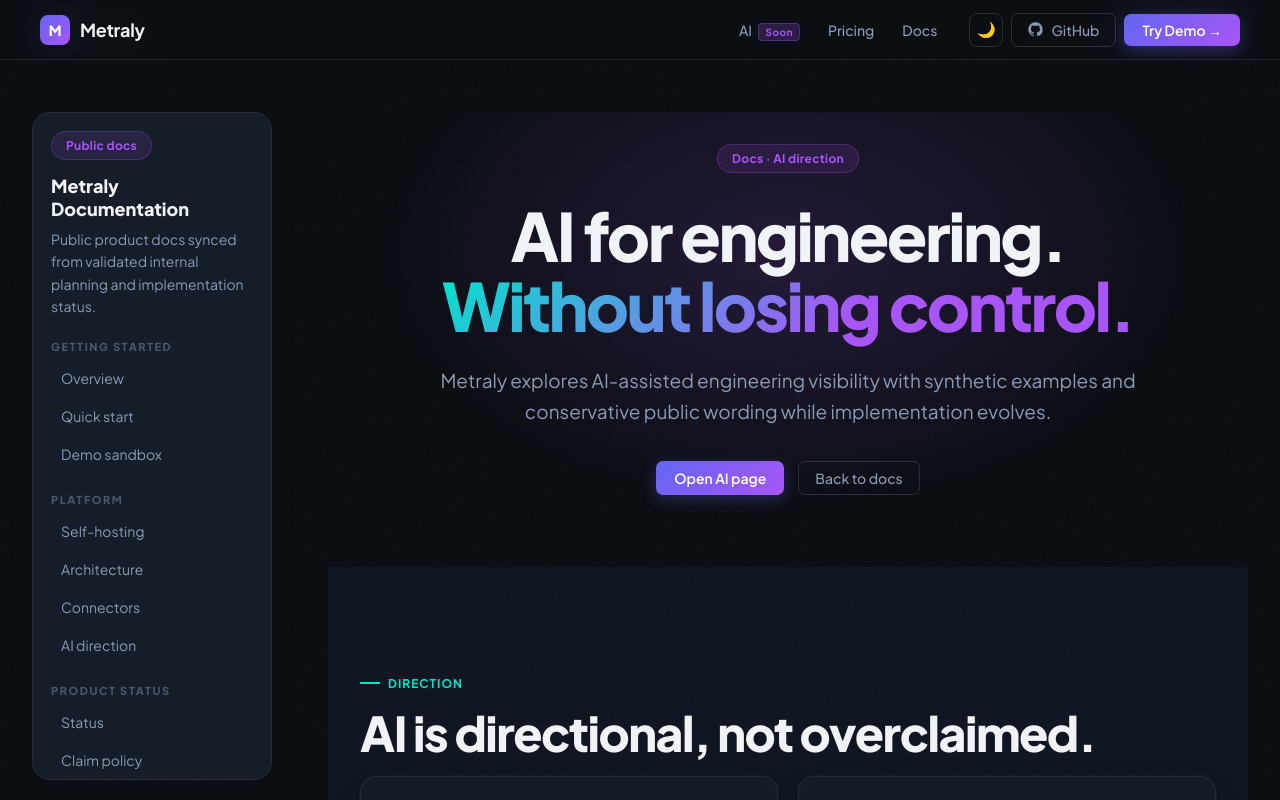
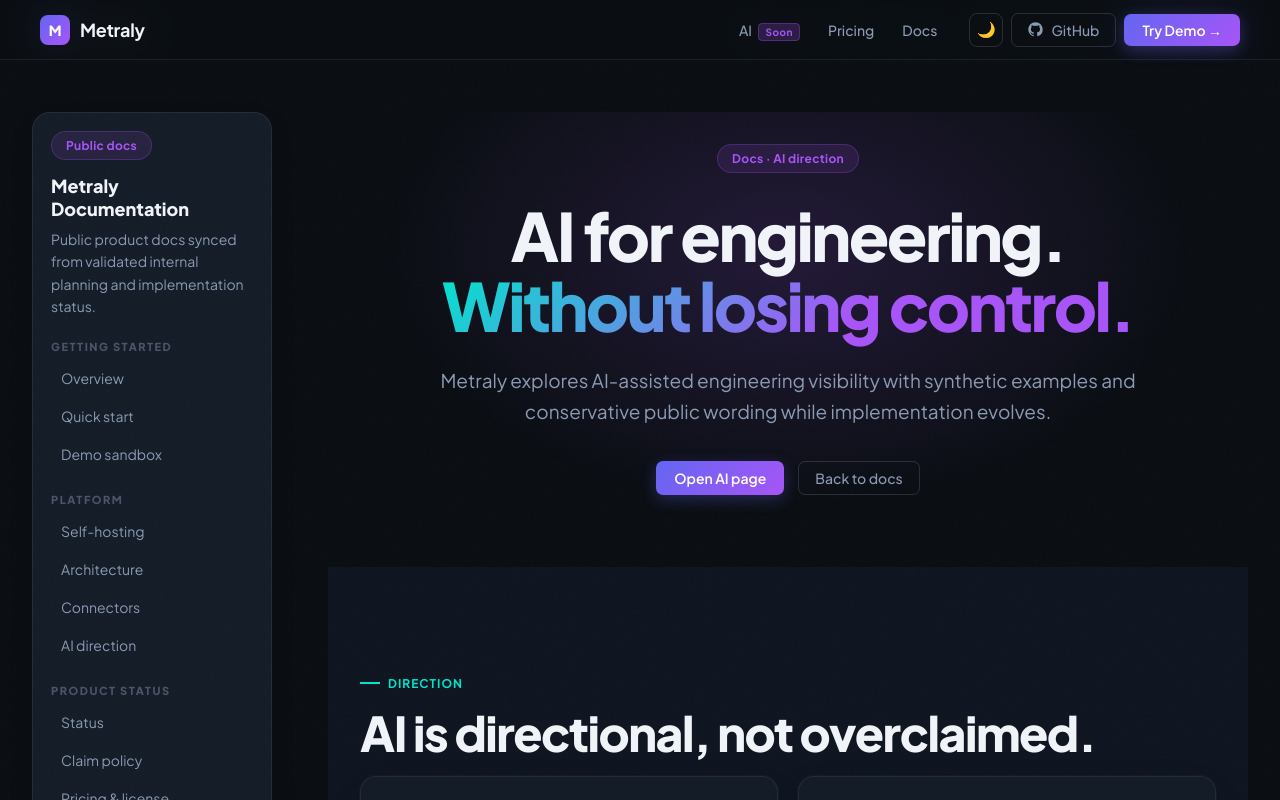
Before and after one commit to getmetraly/website, a Next.js app: page /docs/ai in a window 1280 px wide. Shown: the top 800 px of the page. Built offline with nearby package versions, Linux system fonts and the light colour scheme.

Commit message:
fix(docs): make sidebar scroll with page

```diff
--- a/app/docs/docs-layout.module.css
+++ b/app/docs/docs-layout.module.css
@@ -9,16 +9,11 @@
 
 .sidebarWrap {
   align-self: start;
-  min-height: calc(100vh - 192px);
 }
 
 .sidebar {
-  position: sticky;
-  top: 104px;
   display: grid;
   gap: 22px;
-  max-height: calc(100vh - 132px);
-  overflow: auto;
   padding: 18px;
   border: 1px solid var(--border);
   border-radius: 18px;
@@ -91,13 +86,4 @@
     gap: 24px;
     padding: 100px 20px 70px;
   }
-
-  .sidebarWrap {
-    min-height: 0;
-  }
-
-  .sidebar {
-    position: static;
-    max-height: none;
-  }
 }
```
